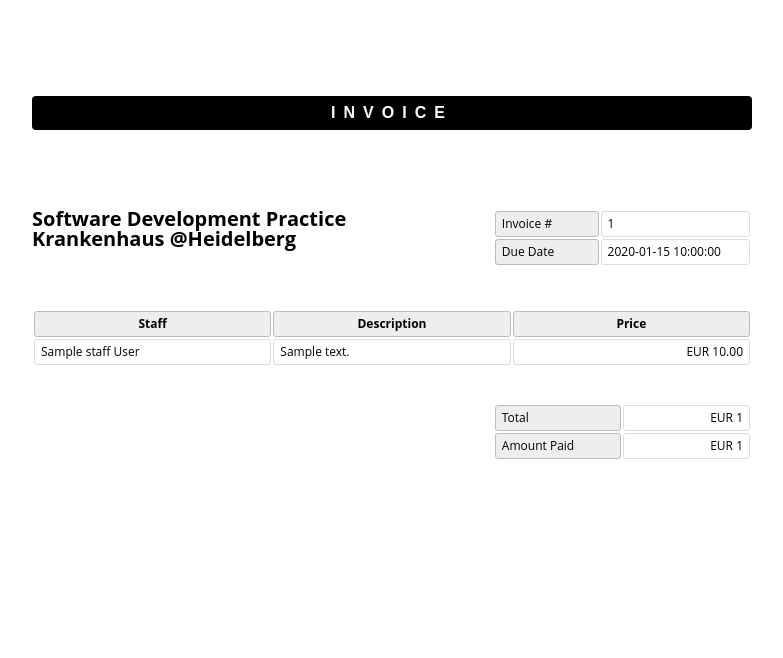
After one commit to ugrcnkaya/medical_management_system, a Flask app: template website/templates/invoice_template.html in a window 1280 px wide. The commit adds this page. Shown: the top 658 px of the page, without its empty margins (248-1031 px from the left). Run offline with Flask 2, Linux system fonts and the light colour scheme; tables that the repository leaves empty hold one stand-in row (values such as "Sample post"); the template is opened without the code that fills it: values that come from a table or form of the project are taken from there, most other values are stand-ins (such as "Sample title", 1, 10 or a date in 2020).

Commit message:
Invoice Generator

```diff
--- a/requirements.txt
+++ b/requirements.txt
@@ -3,3 +3,5 @@ flask_sqlalchemy
 flask_login
 PyMySQL
 gunicorn
+pdfkit
+wkhtmltopdf
--- /dev/null
+++ b/website/templates/invoice_template.html
@@ -0,0 +1,214 @@
+
+<html>
+	<head>
+		<meta charset="utf-8">
+		<title>Invoice</title>
+        <style>
+            /* reset */
+
+*
+{
+	border: 0;
+	box-sizing: content-box;
+	color: inherit;
+	font-family: inherit;
+	font-size: inherit;
+	font-style: inherit;
+	font-weight: inherit;
+	line-height: inherit;
+	list-style: none;
+	margin: 0;
+	padding: 0;
+	text-decoration: none;
+	vertical-align: top;
+}
+
+/* content editable */
+
+
+
+*[contenteditable]:hover, *[contenteditable]:focus, td:hover *[contenteditable], td:focus *[contenteditable], img.hover { background: #DEF; box-shadow: 0 0 1em 0.5em #DEF; }
+
+span[contenteditable] { display: inline-block; }
+
+/* heading */
+
+h1 { font: bold 100% sans-serif; letter-spacing: 0.5em; text-align: center; text-transform: uppercase; }
+
+/* table */
+
+table { font-size: 75%; table-layout: fixed; width: 100%; }
+table { border-collapse: separate; border-spacing: 2px; }
+th, td { border-width: 1px; padding: 0.5em; position: relative; text-align: left; }
+th, td { border-radius: 0.25em; border-style: solid; }
+th { background: #EEE; border-color: #BBB; }
+td { border-color: #DDD; }
+
+/* page */
+
+html { font: 16px/1 'Open Sans', sans-serif; overflow: auto; padding: 0.5in; }
+html {  cursor: default; }
+
+body { box-sizing: border-box; height: 11in; margin: 0 auto; overflow: hidden; padding: 0.5in; width: 8.5in; }
+
+/* header */
+
+header { margin: 0 0 3em; }
+header:after { clear: both; content: ""; display: table; }
+
+header h1 { background: #000; border-radius: 0.25em; color: #FFF; margin: 0 0 1em; padding: 0.5em 0; }
+header address { float: left; font-size: 75%; font-style: normal; line-height: 1.25; margin: 0 1em 1em 0; }
+header address p { margin: 0 0 0.25em; }
+header span, header img { display: block; float: right; }
+header span { margin: 0 0 1em 1em; max-height: 25%; max-width: 60%; position: relative; }
+header img { max-height: 100%; max-width: 100%; }
+header input { cursor: pointer; -ms-filter:"progid:DXImageTransform.Microsoft.Alpha(Opacity=0)"; height: 100%; left: 0; opacity: 0; position: absolute; top: 0; width: 100%; }
+
+/* article */
+
+article, article address, table.meta, table.inventory { margin: 0 0 3em; }
+article:after { clear: both; content: ""; display: table; }
+article h1 { clip: rect(0 0 0 0); position: absolute; }
+
+article address { float: left; font-size: 125%; font-weight: bold; }
+
+/* table meta & balance */
+
+table.meta, table.balance { float: right; width: 36%; }
+table.meta:after, table.balance:after { clear: both; content: ""; display: table; }
+
+/* table meta */
+
+table.meta th { width: 40%; }
+table.meta td { width: 60%; }
+
+/* table items */
+
+table.inventory { clear: both; width: 100%; }
+table.inventory th { font-weight: bold; text-align: center; }
+
+table.inventory td:nth-child(1) { width: 26%; }
+table.inventory td:nth-child(2) { width: 38%; }
+table.inventory td:nth-child(3) { text-align: right; width: 12%; }
+table.inventory td:nth-child(4) { text-align: right; width: 12%; }
+table.inventory td:nth-child(5) { text-align: right; width: 12%; }
+
+/* table balance */
+
+table.balance th, table.balance td { width: 50%; }
+table.balance td { text-align: right; }
+
+/* aside */
+
+aside h1 { border: none; border-width: 0 0 1px; margin: 0 0 1em; }
+aside h1 { border-color: #999; border-bottom-style: solid; }
+
+/* javascript */
+
+.add, .cut
+{
+	border-width: 1px;
+	display: block;
+	font-size: .8rem;
+	padding: 0.25em 0.5em;
+	float: left;
+	text-align: center;
+	width: 0.6em;
+}
+
+.add, .cut
+{
+	background: #9AF;
+	box-shadow: 0 1px 2px rgba(0,0,0,0.2);
+	background-image: -moz-linear-gradient(#00ADEE 5%, #0078A5 100%);
+	background-image: -webkit-linear-gradient(#00ADEE 5%, #0078A5 100%);
+	border-radius: 0.5em;
+	border-color: #0076A3;
+	color: #FFF;
+	cursor: pointer;
+	font-weight: bold;
+	text-shadow: 0 -1px 2px rgba(0,0,0,0.333);
+}
+
+.add { margin: -2.5em 0 0; }
+
+.add:hover { background: #00ADEE; }
+
+.cut { opacity: 0; position: absolute; top: 0; left: -1.5em; }
+.cut { -webkit-transition: opacity 100ms ease-in; }
+
+tr:hover .cut { opacity: 1; }
+
+@media print {
+	* { -webkit-print-color-adjust: exact; }
+	html { background: none; padding: 0; }
+	body { box-shadow: none; margin: 0; }
+	span:empty { display: none; }
+	.add, .cut { display: none; }
+}
+
+@page { margin: 0; }
+        </style>
+	</head>
+	<body>
+		<header>
+			<h1>Invoice</h1>
+			<address>
+				<p>{{ patient["name"] }}</p>
+				<p>{{ patient["address"] }}</p>
+				<p>{{ patient["email"] }}</p>
+			</address>
+		</header>
+		<article>
+			<h1>Recipient</h1>
+			<address >
+				<p>Software Development Practice<BR> Krankenhaus @Heidelberg</p>
+			</address>
+			<table class="meta">
+				<tr>
+					<th><span >Invoice #</span></th>
+					<td><span >{{ invoice.Invoice_Number }}</span></td>
+				</tr>
+				<tr>
+					<th><span >Due Date</span></th>
+					<td><span >{{ invoice.Due_Date }}</span></td>
+				</tr>
+
+			</table>
+			<table class="inventory">
+				<thead>
+					<tr>
+						<th><span >Staff</span></th>
+						<th><span >Description</span></th>
+
+
+						<th><span >Price</span></th>
+					</tr>
+				</thead>
+				<tbody>
+                {% for record in records %}
+					<tr>
+						<td><span>{{ record.Hospital_Staff.Name  }}  {{ record.Hospital_Staff.Surname  }} </span></td>
+						<td><span >{{ record.Description  }} </span></td>
+
+						<td><span data-prefix>EUR </span><span>{{ record.Amount  }} </span></td>
+					</tr>
+                {% endfor %}
+				</tbody>
+			</table>
+
+			<table class="balance">
+				<tr>
+					<th><span >Total</span></th>
+					<td><span data-prefix>EUR </span><span>{{ total_amount }}</span></td>
+				</tr>
+				<tr>
+					<th><span >Amount Paid</span></th>
+					<td><span data-prefix>EUR </span><span >{{ total_paid }}</span></td>
+				</tr>
+
+			</table>
+		</article>
+
+	</body>
+</html>
```
Also changed, not shown: website/templates/invoices.html (+7 -0 lines), website/views.py (+58 -25 lines).
